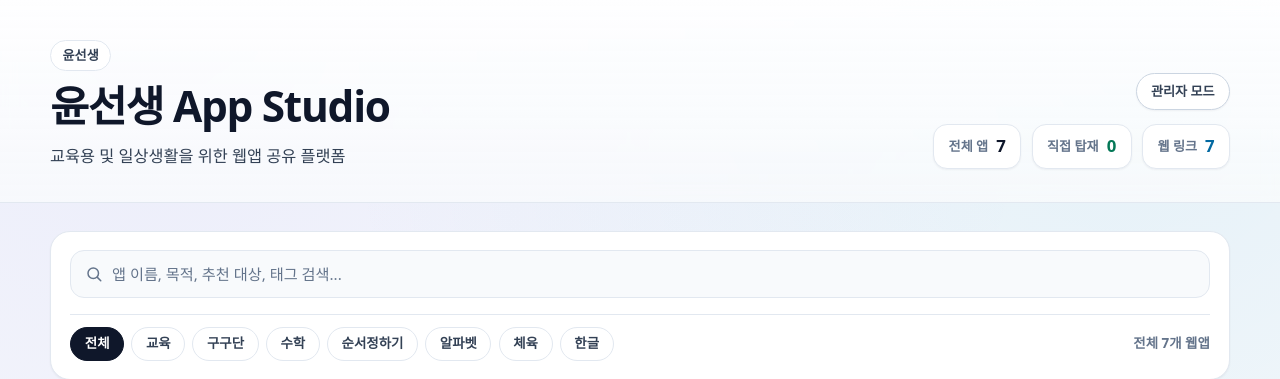
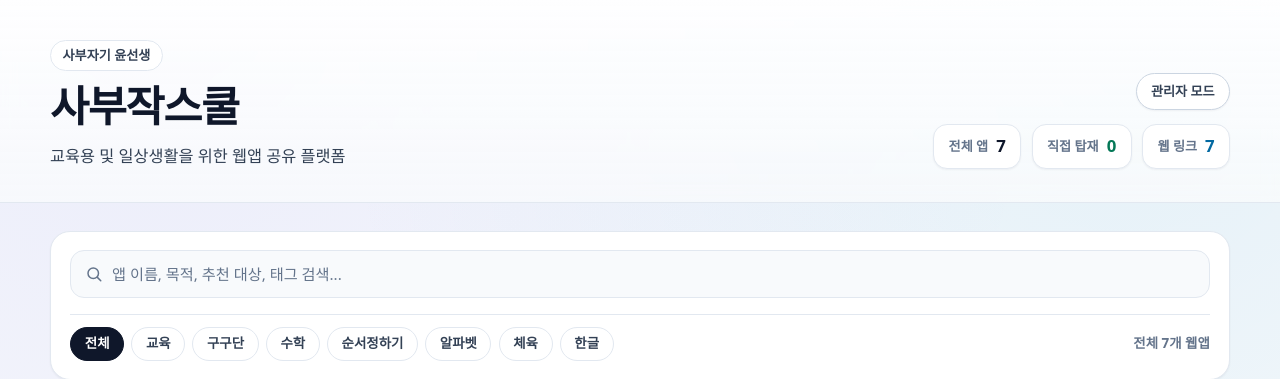
Before and after one commit to baekbeom99-dotcom/portfolio, a plain HTML site: page index.html in a window 1280 px wide. Shown: the top 379 px of the page. Drawn offline with Linux system fonts and the light colour scheme.

Commit message:
chore: update site title to 사부작스쿨 and owner name to 사부자기 윤선생

```diff
--- a/data/apps.js
+++ b/data/apps.js
@@ -23,9 +23,9 @@
  */
 
 window.PORTFOLIO_CONFIG = {
-  "siteTitle": "윤선생 App Studio",
+  "siteTitle": "사부작스쿨",
   "siteSubtitle": "교육용 및 일상생활을 위한 웹앱 공유 플랫폼",
-  "ownerName": "윤선생",
+  "ownerName": "사부자기 윤선생",
   "contactLink": ""
 };
 
--- a/index.html
+++ b/index.html
@@ -3,10 +3,10 @@
 <head>
   <meta charset="UTF-8" />
   <meta name="viewport" content="width=device-width, initial-scale=1.0" />
-  <title>윤선생 App Studio</title>
+  <title>사부작스쿨</title>
   <meta name="description" content="교육용 및 일상생활을 위한 웹앱 공유 플랫폼" />
   <meta property="og:type" content="website" />
-  <meta property="og:title" content="윤선생 App Studio" />
+  <meta property="og:title" content="사부작스쿨" />
   <meta property="og:description" content="교육용 및 일상생활을 위한 웹앱 공유 플랫폼" />
   <link rel="stylesheet" href="./css/styles.css" />
   <script defer src="./data/apps.js"></script>
```
Also changed, not shown: tests/data-schema.test.js (+2 -2 lines), tests/viewer-and-html.test.js (+2 -2 lines).
